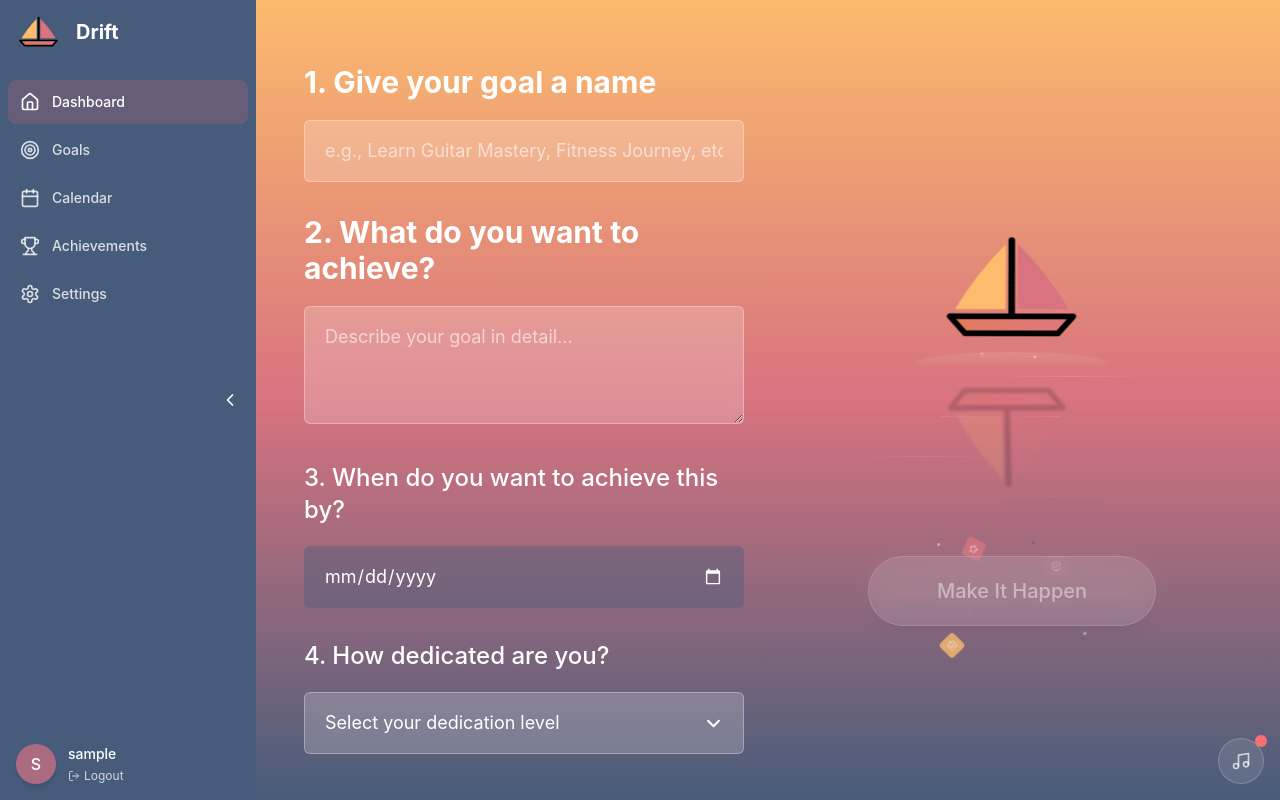
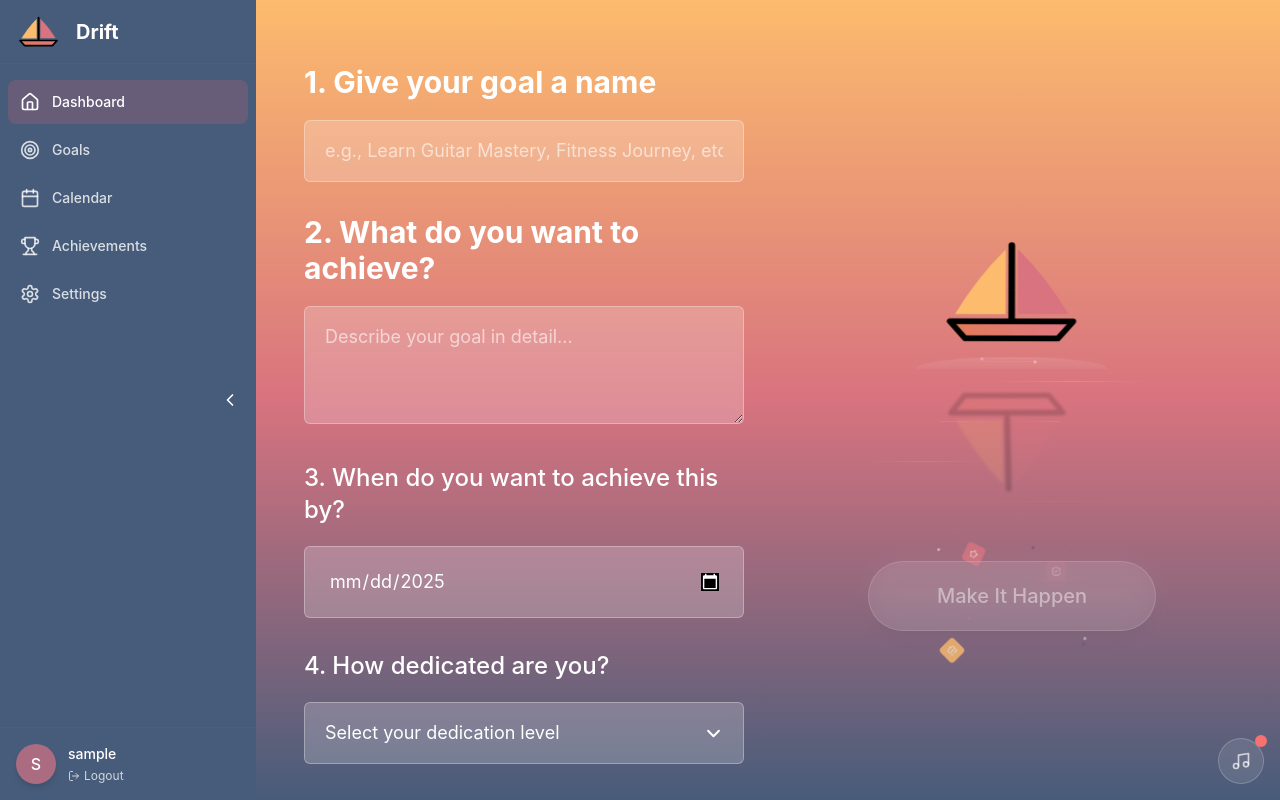
Before and after one commit to devsoc-unsw/trainee-steel-25t1, a React (Create React App) app in the folder drift/client/: page /dashboard in a window 1280 px wide. Built offline with nearby package versions, Linux system fonts and the light colour scheme; no server answers; sample sign-in values are in the browser's storage.

Commit message:
restrict schedule to 30 days limit

```diff
--- a/drift/client/src/components/dashboard/Dashboard.tsx
+++ b/drift/client/src/components/dashboard/Dashboard.tsx
@@ -340,8 +340,24 @@ const Dashboard = () => {
                           value={formData.deadline}
                           onChange={handleChange}
                           min={new Date().toISOString().split('T')[0]}
-                          className="w-full px-5 py-4 rounded-md bg-drift-blue/40 text-white focus:outline-none focus:ring-2 focus:ring-drift-blue focus:border-drift-blue hover:bg-drift-blue/60 transition-colors text-lg
-                                   [&::-webkit-calendar-picker-indicator]:filter [&::-webkit-calendar-picker-indicator]:invert [&::-webkit-calendar-picker-indicator]:cursor-pointer"
+                          max={new Date(Date.now() + 30 * 24 * 60 * 60 * 1000).toISOString().split('T')[0]}
+                          onKeyDown={(e) => e.preventDefault()}
+                          className="w-full px-6 py-5 rounded-md bg-white/20 backdrop-blur-sm text-white
+                                    focus:outline-none focus:ring-2 focus:ring-white/50
+                                    border border-white/30 hover:bg-white/30 transition-colors text-lg
+                                    cursor-pointer
+                                    [&::-webkit-calendar-picker-indicator]:bg-white
+                                    [&::-webkit-calendar-picker-indicator]:p-0
+                                    [&::-webkit-calendar-picker-indicator]:filter
+                                    [&::-webkit-calendar-picker-indicator]:invert
+                                    [&::-webkit-calendar-picker-indicator]:hover:cursor-pointer
+                                    [&::-webkit-datetime-edit-year-field]:text-white
+                                    [&::-webkit-datetime-edit-month-field]:text-white
+                                    [&::-webkit-datetime-edit-day-field]:text-white
+                                    [&::-webkit-datetime-edit-text]:text-white
+                                    [&::-webkit-calendar-picker]:scale-1000
+                                    [&::-webkit-calendar-picker]:transform
+                                    [&::-webkit-calendar-picker]:origin-top-left"
                         />
                       </div>
 
```
